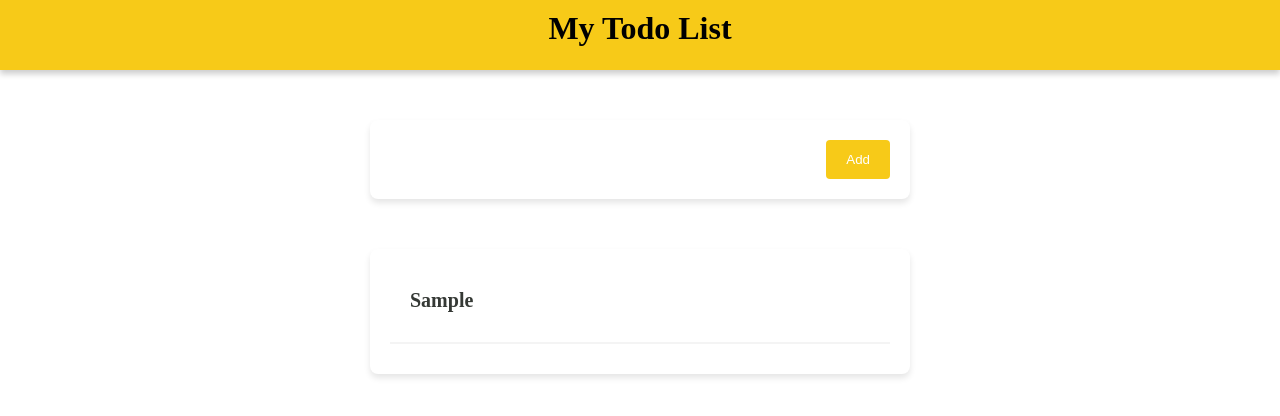
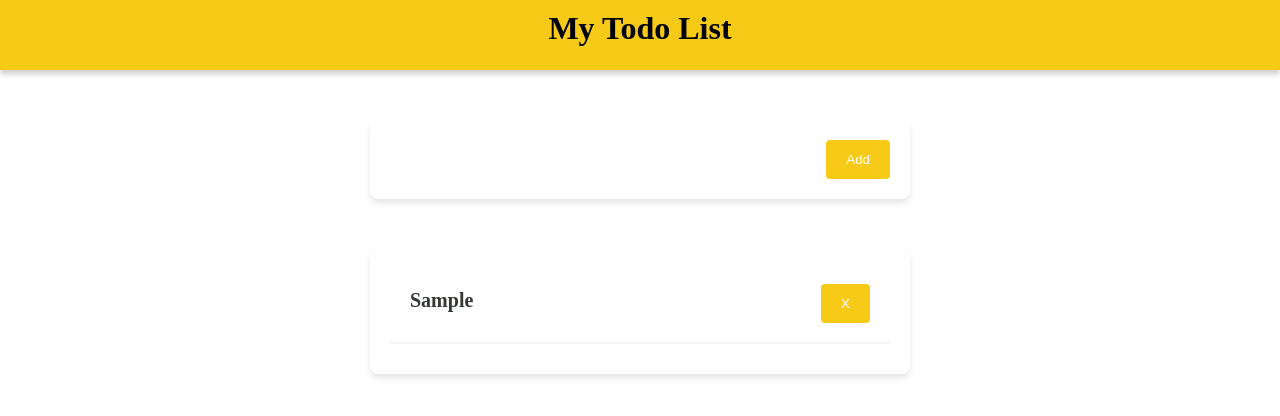
Before and after one commit to NipuniVithana/Todo_Application, a React (Vite) app in the folder todoapp/: page / in a window 1280 px wide. Both pictures are taken after typing "Sample" into the empty fields and a click on the button "Add". Shown: the top 416 px of the page. Built offline with nearby package versions, Linux system fonts and the light colour scheme.

Commit message:
Adding a Delete Button

```diff
--- a/todoapp/src/components/TodoItem.jsx
+++ b/todoapp/src/components/TodoItem.jsx
@@ -6,7 +6,12 @@
   return (
 
     <div className={styles.item}>
-    <div className={styles.itemName}>{item}</div>
+    <div className={styles.itemName}>{item}
+    <span>
+    <button className={styles.deleteButton}>X</button>
+    </span>
+    </div>
+
     <hr className={styles.line}/>
     </div>
   )
--- a/todoapp/src/components/todoitem.module.css
+++ b/todoapp/src/components/todoitem.module.css
@@ -11,3 +11,15 @@
 .line{
     border: 1px solid #f4f4f4;
 }
+.deleteButton{
+    float: right;
+    display: inline-block;
+    border: none;
+    border-radius: 4px;
+    background-color: #f7ca18;
+    padding: 12px 20px;
+    color:#ffffff;
+    cursor:pointer;
+    margin-top:-5px;
+
+}
```
